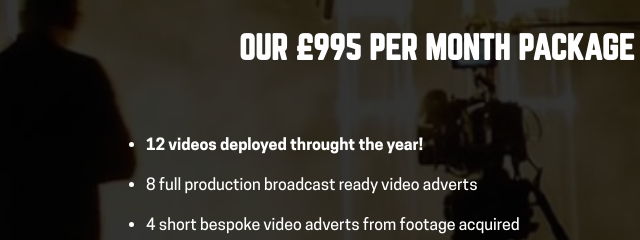
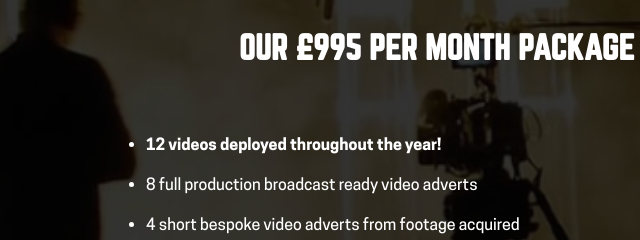
Before and after one commit to martincarlin87/mrkarmaproductions-offer-landing-page, a plain HTML site: page index.html in a window 1280 px wide. Shown: the part 1480-1720 px from the top of the page, 30-670 px from the left. Drawn offline with nearby package versions, Linux system fonts and the light colour scheme.

Commit message:
fix: throughout typo

```diff
--- a/index.html
+++ b/index.html
@@ -105,7 +105,7 @@
             <div class="row">
               <div class="col-12 col-md-6">
                 <ul class="pl-md-5 pr-md-5 pl-2 pr-2 ml-5 wow animate__animated animate__slideInLeft">
-                  <li class="pt-2 pb-2 font-weight-bold">12 videos deployed throught the year!</li>
+                  <li class="pt-2 pb-2 font-weight-bold">12 videos deployed throughout the year!</li>
                   <li class="pt-2 pb-2">8 full production broadcast ready video adverts</li>
                   <li class="pt-2 pb-2">4 short bespoke video adverts from footage acquired</li>
                   <li class="pt-2 pb-2">Access to our in house Graphic Designer for social media campaigns</li>
```
